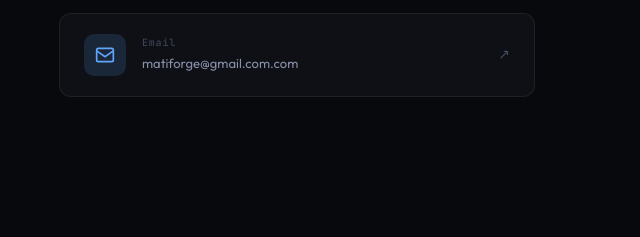
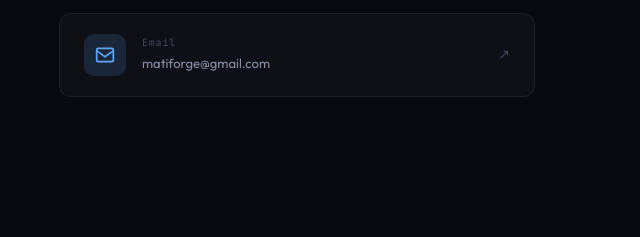
Before and after one commit to MatiForge/Portfolio, a plain HTML site: page index.html in a window 1280 px wide. Shown: the part 2088-2325 px from the top of the page, 605-1245 px from the left. Drawn offline with Linux system fonts and the light colour scheme; no server answers.

Commit message:
Add files via upload

```diff
--- a/index.html
+++ b/index.html
@@ -288,7 +288,7 @@
         </div>
         <div class="cc-info">
           <span class="cc-label">Email</span>
-          <span class="cc-value">matiforge@gmail.com.com</span>
+          <span class="cc-value">matiforge@gmail.com</span>
         </div>
         <span class="cc-arrow">↗</span>
       </a>
```
